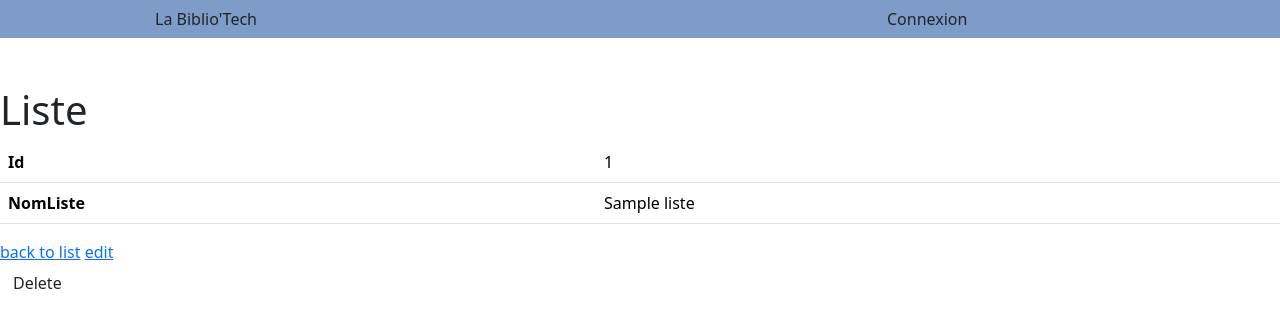
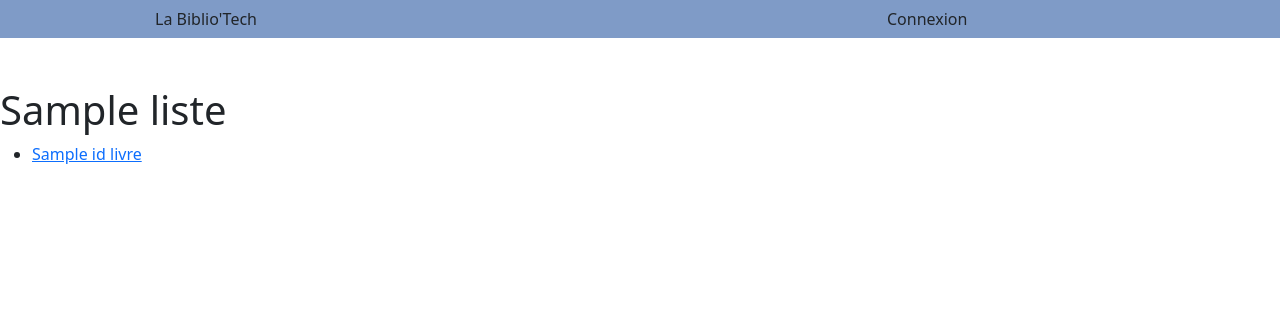
Before and after one commit to WewenGit/projet_web_L3, a Symfony app: template projet_web/templates/liste/show.html.twig in a window 1280 px wide. Shown: the top 328 px of the page. Run offline with Twig, Linux system fonts and the light colour scheme; the template is opened without the code that fills it: most values are stand-ins (such as "Sample title", 1, 10 or a date in 2020); some libraries are stand-ins or nearby versions.

Commit message:
Listes sur les profils, redirections, ...

```diff
--- a/projet_web/src/Controller/ListeController.php
+++ b/projet_web/src/Controller/ListeController.php
@@ -43,9 +43,13 @@ class ListeController extends AbstractController
     }
 
     #[Route('/{id}', name: 'app_liste_show', methods: ['GET'])]
-    public function show(Liste $liste): Response
+    #[Route('/{id}/p', name: 'app_liste_show_profil', methods: ['GET'])]
+    #[Route('/{id}/u', name: 'app_liste_show_user', methods: ['GET'])]
+    public function show(Liste $liste, Request $request): Response
     {
+        $route = $request->attributes->get('_route');
         return $this->render('liste/show.html.twig', [
+            'route' => $route,
             'liste' => $liste,
         ]);
     }
--- a/projet_web/src/Controller/LivreController.php
+++ b/projet_web/src/Controller/LivreController.php
@@ -18,7 +18,7 @@ class LivreController extends AbstractController
     #[Route(['/valider'], name: 'app_livre_valider', methods: ['GET'])]
     public function index(LivreRepository $livreRepository, Request $request): Response
     {
-        $route = $request->attributes->get('_route');;
+        $route = $request->attributes->get('_route');
         if ($route == 'app_livre_valider') {
             return $this->render('livre/valider.html.twig', [
                 'livres' => $livreRepository->findAValider(),
--- a/projet_web/templates/liste/show.html.twig
+++ b/projet_web/templates/liste/show.html.twig
@@ -4,24 +4,25 @@
 
 {% block body %}
     {% include "header.html.twig" %}
-    <h1>Liste</h1>
+    <h1>{{liste.nomListe}}</h1>
 
     <table class="table">
         <tbody>
-            <tr>
-                <th>Id</th>
-                <td>{{ liste.id }}</td>
-            </tr>
-            <tr>
-                <th>NomListe</th>
-                <td>{{ liste.nomListe }}</td>
-            </tr>
+            <ul>
+                {% for livre in liste.idLivre %}
+                    <li><a href="{{ path('app_livre_show', {'id': livre.id}) }}">{{ livre.titre }}</a></li>
+                {% endfor %}
+            </ul>
         </tbody>
     </table>
 
-    <a href="{{ path('app_liste_index') }}">back to list</a>
-
-    <a href="{{ path('app_liste_edit', {'id': liste.id}) }}">edit</a>
-
-    {{ include('liste/_delete_form.html.twig') }}
+    {% if route == 'app_liste_show_profil' %}
+        <a href="{{ path('app_profil') }}">Retourner au profil</a>
+        <br>
+        <a href="{{ path('app_liste_edit', {'id': liste.id}) }}">Modifier la liste</a>
+        {{ include('liste/_delete_form.html.twig') }}
+    {% endif %}
+    {% if route == 'app_liste_show_user' %}
+        <a href="{{ path('app_utilisateur_show', {'id': liste.idUtilisateur.id}) }}">Retourner au profil</a>
+    {% endif %}
 {% endblock %}
--- a/projet_web/templates/livre/show.html.twig
+++ b/projet_web/templates/livre/show.html.twig
@@ -56,6 +56,7 @@
     {% if route == 'app_livre_showv' %}
         <a href="{{ path('app_livre_valider') }}">Retourner au catalogue de validation</a>
     {% else %}
+
         {% if route != 'app_livre_show_search' %}
             <p>{{ route }}</p>
             <a href="{{ path('app_livre_index') }}">Retourner au catalogue</a>
```
Also changed, not shown: projet_web/templates/profil/index.html.twig (+19 -5 lines).
